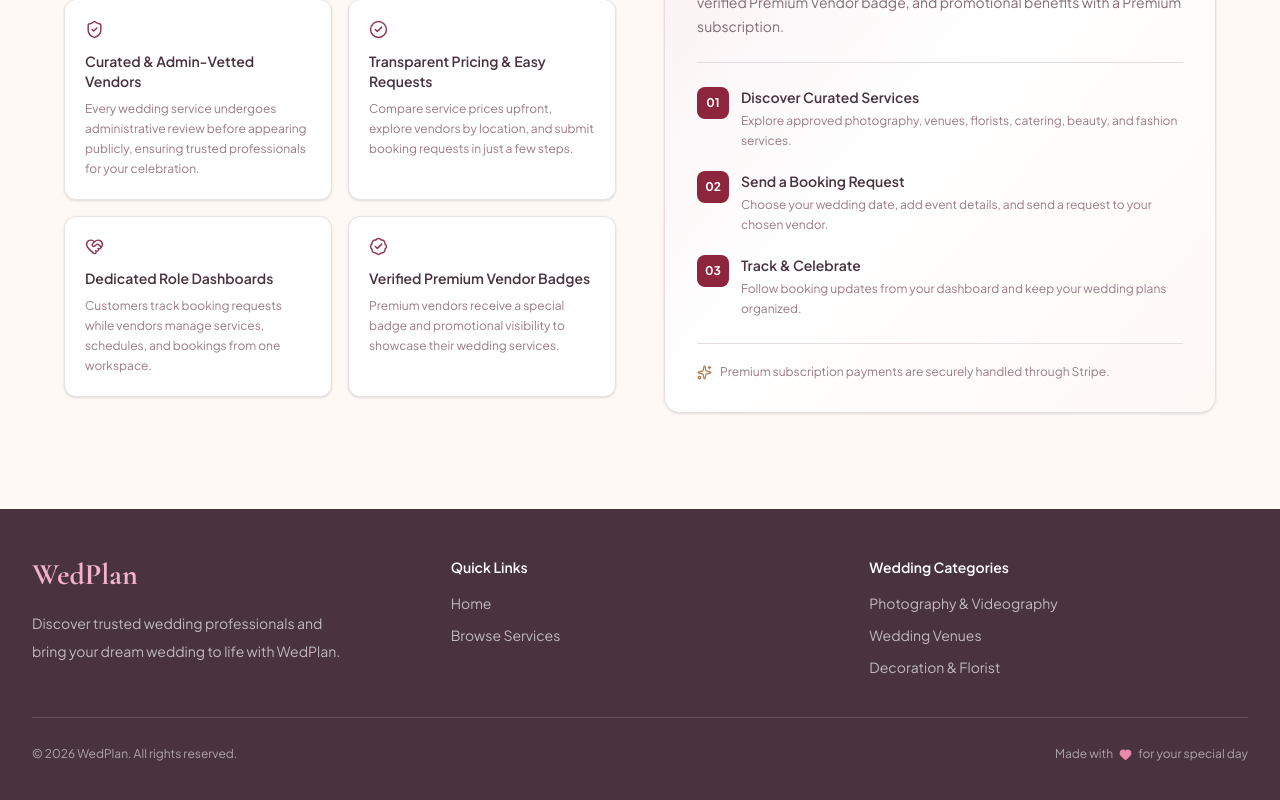
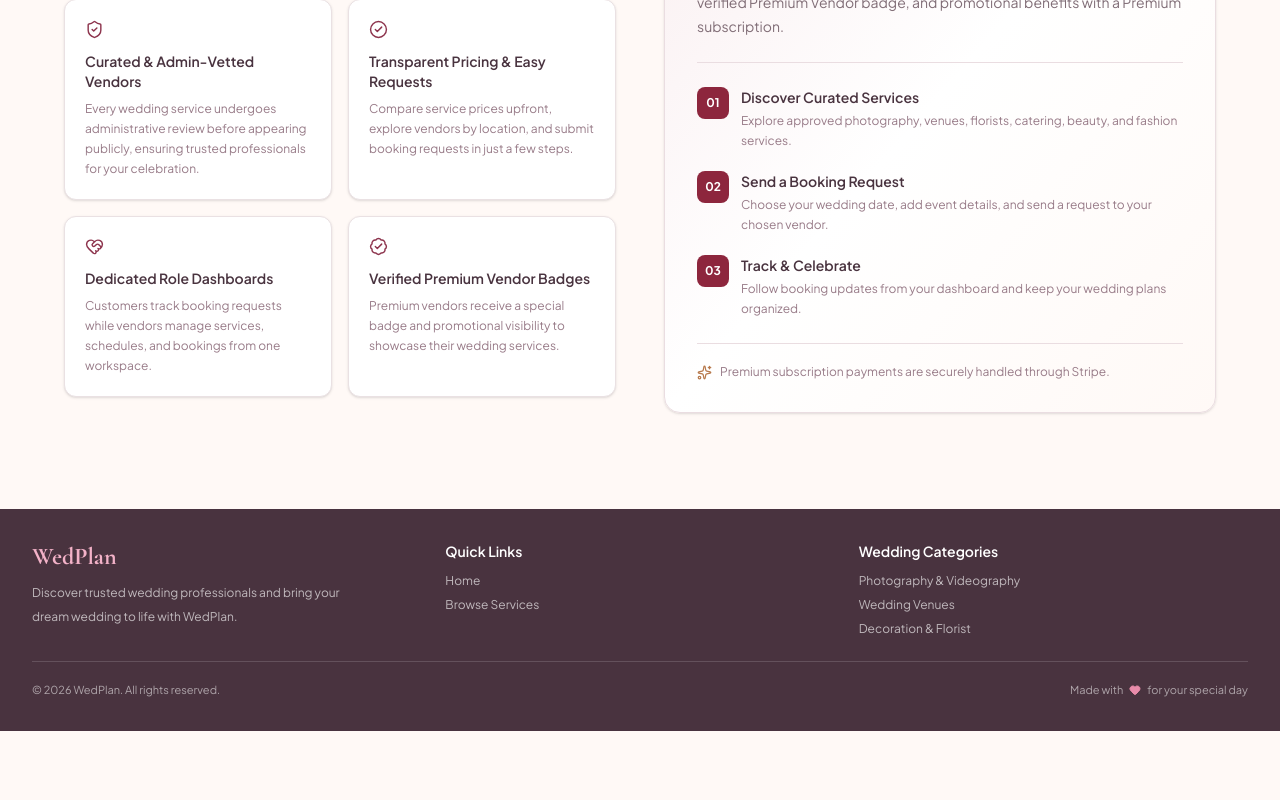
Before and after one commit to marup-05/wedplan-client, a Next.js app: page / in a window 1280 px wide. Shown: the part 3264-4064 px from the top of the page. After the commit the page ends 3995 px from the top, so only its background shows below. Built offline with nearby package versions, Linux system fonts and the light colour scheme.

Commit message:
added footer section

```diff
--- a/src/components/shared/Footer.tsx
+++ b/src/components/shared/Footer.tsx
@@ -4,58 +4,86 @@ import { Heart } from "lucide-react";
 
 export function Footer() {
   return (
-    <footer className="bg-[#49333F] px-5 py-12 text-white md:px-8">
+    <footer className="bg-[#49333F] px-5 py-7 text-white md:px-8 md:py-8">
       <div className="mx-auto max-w-7xl">
-        <div className="grid grid-cols-1 gap-10 border-b border-white/15 pb-10 sm:grid-cols-2 lg:grid-cols-3">
+        <div className="grid grid-cols-1 gap-6 border-b border-white/15 pb-6 sm:grid-cols-2 lg:grid-cols-3">
+          {/* Brand */}
           <div>
             <Link
               href="/"
-              className="font-logo text-3xl font-bold text-[#F3B2C8]"
+              className="font-logo text-2xl font-bold text-[#F3B2C8]"
             >
               WedPlan
             </Link>
 
-            <p className="mt-4 max-w-xs text-sm leading-7 text-white/65">
+            <p className="mt-2 max-w-xs text-xs leading-6 text-white/65">
               Discover trusted wedding professionals and bring your
               dream wedding to life with WedPlan.
             </p>
           </div>
 
+          {/* Quick Links */}
           <div>
-            <h3 className="mb-4 text-sm font-semibold text-white">
+            <h3 className="mb-3 text-sm font-semibold text-white">
               Quick Links
             </h3>
 
-            <div className="flex flex-col gap-3 text-sm text-white/65">
-              <Link href="/" className="hover:text-[#F3B2C8]">Home</Link>
-              <Link href="/services" className="hover:text-[#F3B2C8]">Browse Services</Link>
+            <div className="flex flex-col gap-2 text-xs text-white/65">
+              <Link href="/" className="transition-colors hover:text-[#F3B2C8]">
+                Home
+              </Link>
+
+              <Link
+                href="/services"
+                className="transition-colors hover:text-[#F3B2C8]"
+              >
+                Browse Services
+              </Link>
             </div>
           </div>
 
+          {/* Wedding Categories */}
           <div>
-            <h3 className="mb-4 text-sm font-semibold text-white">
+            <h3 className="mb-3 text-sm font-semibold text-white">
               Wedding Categories
             </h3>
 
-            <div className="flex flex-col gap-3 text-sm text-white/65">
-              <Link href="/services?category=Photography%20%26%20Videography" className="hover:text-[#F3B2C8]">
+            <div className="flex flex-col gap-2 text-xs text-white/65">
+              <Link
+                href="/services?category=Photography%20%26%20Videography"
+                className="transition-colors hover:text-[#F3B2C8]"
+              >
                 Photography & Videography
               </Link>
-              <Link href="/services?category=Wedding%20Venues" className="hover:text-[#F3B2C8]">
+
+              <Link
+                href="/services?category=Wedding%20Venues"
+                className="transition-colors hover:text-[#F3B2C8]"
+              >
                 Wedding Venues
               </Link>
-              <Link href="/services?category=Decoration%20%26%20Florist" className="hover:text-[#F3B2C8]">
+
+              <Link
+                href="/services?category=Decoration%20%26%20Florist"
+                className="transition-colors hover:text-[#F3B2C8]"
+              >
                 Decoration & Florist
               </Link>
             </div>
           </div>
         </div>
 
-        <div className="flex flex-col items-center justify-between gap-3 pt-7 text-center text-xs text-white/55 sm:flex-row sm:text-left">
-          <p>© {new Date().getFullYear()} WedPlan. All rights reserved.</p>
+        {/* Copyright */}
+        <div className="flex flex-col items-center justify-between gap-2 pt-5 text-center text-[11px] text-white/55 sm:flex-row sm:text-left">
+          <p>© 2026 WedPlan. All rights reserved.</p>
 
           <p className="flex items-center gap-1.5">
-            Made with <Heart size={13} className="fill-[#E88BAA] text-[#E88BAA]" /> for your special day
+            Made with
+            <Heart
+              size={12}
+              className="fill-[#E88BAA] text-[#E88BAA]"
+            />
+            for your special day
           </p>
         </div>
       </div>
```
